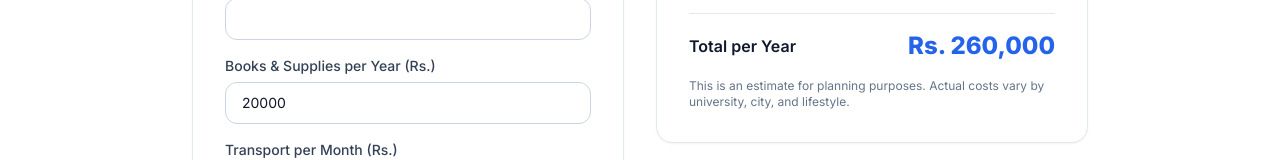
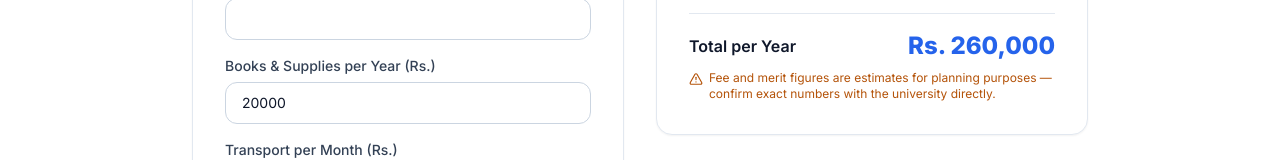
Before and after one commit to rayyanahmadz/EduVerse-Pakistan, a React (Vite) app: page /fee-calculator in a window 1280 px wide. Shown: the part 546-706 px from the top of the page. Built offline with nearby package versions, Linux system fonts and the light colour scheme; no server answers; the database is empty.

Commit message:
Add clear data-accuracy disclaimers to every page showing fee/merit/salary figures

```diff
--- /dev/null
+++ b/src/components/ui/DataDisclaimer.tsx
@@ -0,0 +1,23 @@
+import { AlertTriangle } from 'lucide-react';
+
+export function DataDisclaimer({ compact = false }: { compact?: boolean }) {
+  if (compact) {
+    return (
+      <p className="flex items-start gap-1.5 text-xs text-amber-700 dark:text-amber-400 mt-2">
+        <AlertTriangle className="h-3.5 w-3.5 shrink-0 mt-0.5" />
+        Fee and merit figures are estimates for planning purposes — confirm exact numbers with the university directly.
+      </p>
+    );
+  }
+
+  return (
+    <div className="flex items-start gap-2.5 rounded-xl border border-amber-200 dark:border-amber-900/50 bg-amber-50 dark:bg-amber-950/30 px-4 py-3 text-sm text-amber-800 dark:text-amber-300">
+      <AlertTriangle className="h-4 w-4 shrink-0 mt-0.5" />
+      <p>
+        Fees, merit cutoffs, and salary figures shown here are <strong>estimates for planning purposes only</strong>,
+        not official or guaranteed numbers. Always confirm exact figures directly with the university's admissions office
+        or official prospectus before making any decisions.
+      </p>
+    </div>
+  );
+}
--- a/src/pages/DegreeDetail.tsx
+++ b/src/pages/DegreeDetail.tsx
@@ -12,6 +12,7 @@ import { Skeleton } from '../components/ui/Skeleton';
 import { ErrorState } from '../components/ui/ErrorState';
 import { formatCurrencyPKR } from '../lib/utils';
 import { useAuth } from '../context/AuthContext';
+import { DataDisclaimer } from '../components/ui/DataDisclaimer';
 
 export default function DegreeDetail() {
   const { slug } = useParams();
@@ -102,9 +103,9 @@ export default function DegreeDetail() {
                   ))}
                 </div>
               )}
+              <DataDisclaimer compact />
             </Card>
           </div>
-
           <div className="space-y-6">
             {(degree.expectedSalaryMin || degree.expectedSalaryMax) && (
               <Card className="p-6">
--- a/src/pages/FeeCalculator.tsx
+++ b/src/pages/FeeCalculator.tsx
@@ -8,6 +8,7 @@ import { Card } from '../components/ui/Card';
 import { Input } from '../components/ui/Input';
 import { Select } from '../components/ui/Select';
 import { formatCurrencyPKR } from '../lib/utils';
+import { DataDisclaimer } from '../components/ui/DataDisclaimer';
 
 export default function FeeCalculator() {
   const [universityId, setUniversityId] = useState('');
@@ -85,8 +86,7 @@ export default function FeeCalculator() {
               <span className="font-semibold text-slate-900 dark:text-white">Total per Year</span>
               <span className="text-2xl font-extrabold text-brand-600 dark:text-brand-400">{formatCurrencyPKR(totals.total)}</span>
             </div>
-            <p className="text-xs text-muted mt-4">This is an estimate for planning purposes. Actual costs vary by university, city, and lifestyle.</p>
-          </Card>
+<DataDisclaimer compact />          </Card>
         </motion.div>
       </div>
     </div>
--- a/src/pages/MeritPredictor.tsx
+++ b/src/pages/MeritPredictor.tsx
@@ -7,6 +7,7 @@ import { Card } from '../components/ui/Card';
 import { Input } from '../components/ui/Input';
 import { Button } from '../components/ui/Button';
 import { formatCurrencyPKR } from '../lib/utils';
+import { DataDisclaimer } from '../components/ui/DataDisclaimer';
 
 export default function MeritPredictor() {
   const [form, setForm] = useState({ matricMarks: '', interMarks: '', entryTestMarks: '' });
@@ -54,6 +55,7 @@ export default function MeritPredictor() {
 
       {result && (
         <motion.div initial={{ opacity: 0, y: 20 }} animate={{ opacity: 1, y: 0 }} className="max-w-4xl mx-auto mt-12">
+          <DataDisclaimer />
           <div className="text-center mb-8">
             <div className="text-sm text-muted">Your Calculated Aggregate</div>
             <div className="text-5xl font-extrabold text-brand-600 dark:text-brand-400 mt-1">{result.aggregate}%</div>
--- a/src/pages/Universities.tsx
+++ b/src/pages/Universities.tsx
@@ -15,6 +15,7 @@ import { EmptyState } from '../components/ui/EmptyState';
 import { ErrorState } from '../components/ui/ErrorState';
 import { formatCurrencyPKR, admissionChanceStyles } from '../lib/utils';
 import { useAuth } from '../context/AuthContext';
+import { DataDisclaimer } from '../components/ui/DataDisclaimer';
 
 export default function Universities() {
   const [params, setParams] = useSearchParams();
@@ -134,7 +135,7 @@ export default function Universities() {
       {!isLoading && !isError && data?.data.length === 0 && (
         <EmptyState icon={Search} title="No universities found" description="Try adjusting your filters or search term." />
       )}
-
+{!isLoading && !isError && data && data.data.length > 0 && <DataDisclaimer compact />}
       {!isLoading && !isError && data && data.data.length > 0 && (
         <>
           <div className="grid sm:grid-cols-2 lg:grid-cols-3 gap-6">
--- a/src/pages/UniversityDetail.tsx
+++ b/src/pages/UniversityDetail.tsx
@@ -12,6 +12,7 @@ import { ErrorState } from '../components/ui/ErrorState';
 import { Skeleton } from '../components/ui/Skeleton';
 import { formatCurrencyPKR, formatDate } from '../lib/utils';
 import { useAuth } from '../context/AuthContext';
+import { DataDisclaimer } from '../components/ui/DataDisclaimer';
 
 const facilityIcons: Record<string, any> = {
   hasWifi: Wifi,
@@ -145,6 +146,7 @@ export default function UniversityDetail() {
                 ))}
               </div>
             )}
+            <DataDisclaimer compact />
           </Card>
 
           <Card className="p-6">
```
